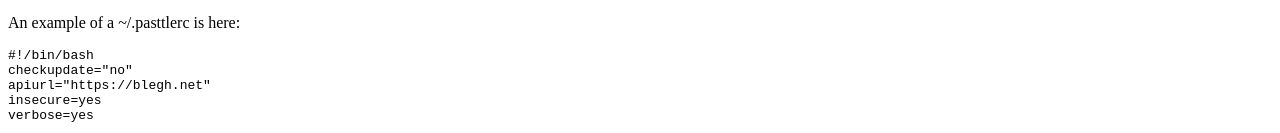
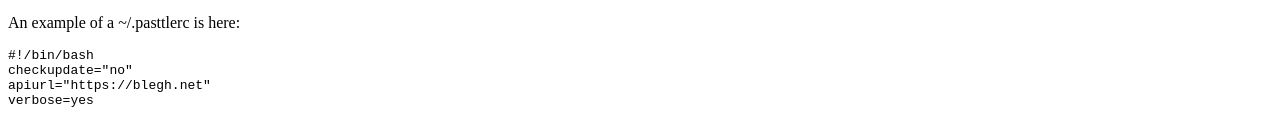
Before and after one commit to thekad/pasttle, a plain HTML site: page src/pasttle/views/index.html in a window 1280 px wide. Shown: the part 1070-1203 px from the top of the page. Drawn offline with Linux system fonts and the light colour scheme.

Commit message:
We do have proper SSL tho...

```diff
--- a/src/pasttle/views/index.html
+++ b/src/pasttle/views/index.html
@@ -48,6 +48,5 @@
 #!/bin/bash
 checkupdate="no"
 apiurl="https://blegh.net"
-insecure=yes
 verbose=yes</pre>
       </div><!--end of section-->
```
